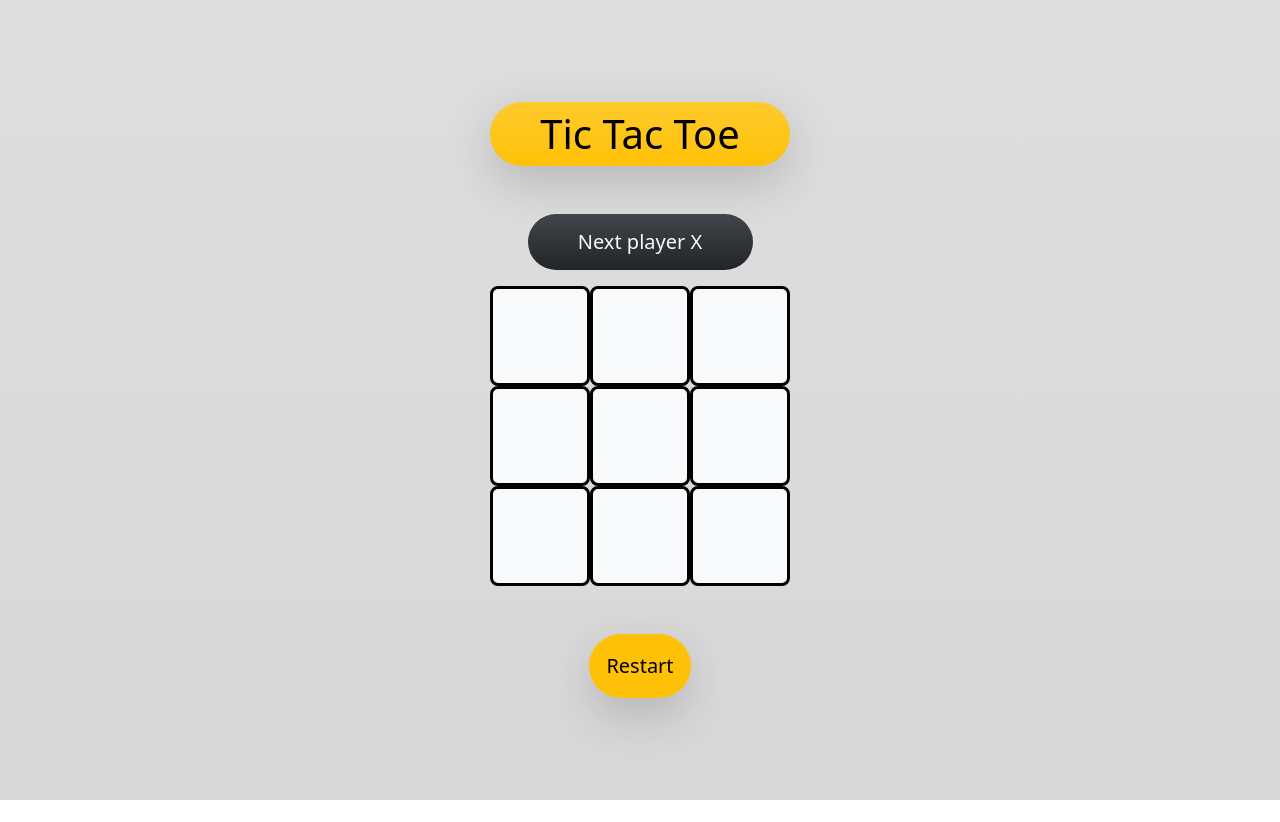
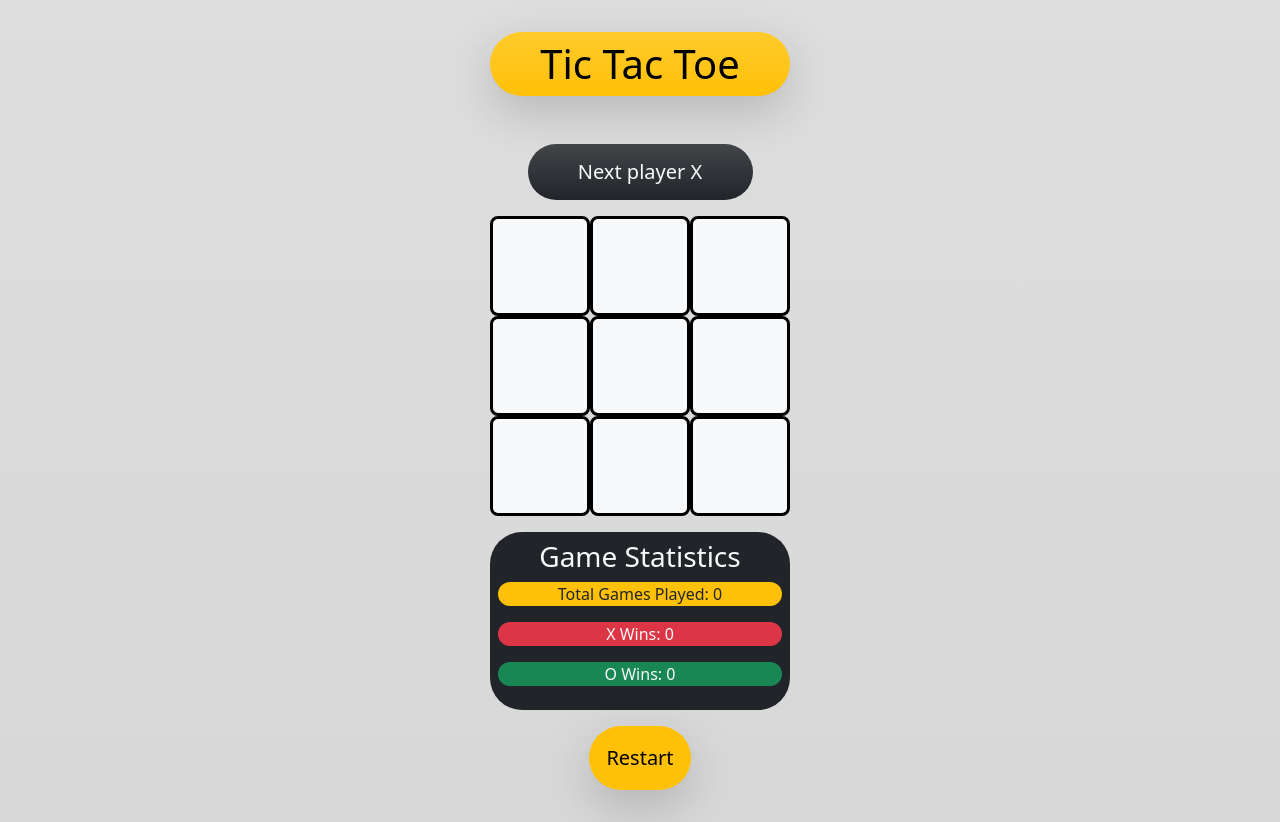
Before and after one commit to Bendy545/tic_tac_toe, a React (Vite) app: page / in a window 1280 px wide. Before the commit the page ends 800 px from the top, so only its background shows below. Built offline with nearby package versions, Linux system fonts and the light colour scheme.

Commit message:
added Statistics.tsx and modified class Board.tsx

```diff
--- a/src/Board.tsx
+++ b/src/Board.tsx
@@ -1,14 +1,31 @@
 import Square from './Square.tsx';
-import {  useState } from 'react';
+import {useEffect, useState} from 'react';
 import calculateWinner from './CalculateWinner.tsx';
 import ChangeBackground from './ChangeBackground.tsx';
 import * as React from 'react';
 import Restart from './Restart.tsx';
+import Statistics from "./Statistics.tsx";
 
 
 const Board: React.FC =() => {
   const [squares, setSquares] = useState<Array<string | null>>(Array(9).fill(null))
   const [isNext, setIsNext] = useState(true);
+  const [xWins, setXWins] = useState(0);
+  const [oWins, setOWins] = useState(0);
+  const [totalGames, setTotalGames] = useState(0);
+
+  const winner = calculateWinner({squares});
+  const draw = squares.every(square => square!== null) && !winner;
+
+  useEffect(() =>{
+      if (winner) {
+          if (winner === 'X') setXWins((prev) => prev + 1);
+          if (winner === 'O') setOWins((prev) => prev + 1);
+          setTotalGames((prev) => prev + 1);
+      } else if(draw) {
+          setTotalGames((prev) => prev + 1);
+      }
+  }, [winner, draw]);
 
   function handleClick(i: number) {
     if (calculateWinner({squares}) || squares[i]) return;
@@ -21,8 +38,6 @@ const Board: React.FC =() => {
 
   }
 
-  const winner = calculateWinner({squares})
-  const draw = squares.every(square => square!== null) && !winner;
   let status;
   if (winner) {
     status = "Winner " + winner;
@@ -59,7 +74,8 @@ const Board: React.FC =() => {
         <Square value={squares[7]} OnClick={() => handleClick(7)}/>
         <Square value={squares[8]} OnClick={() => handleClick(8)}/>
       </div>
-      <Restart OnClick={handleRestart}/>
+        <Statistics xWins={xWins} oWins={oWins} totalGames={totalGames} />
+        <Restart OnClick={handleRestart}/>
     </>
   )
 }
--- a/src/Restart.tsx
+++ b/src/Restart.tsx
@@ -7,7 +7,7 @@ interface RestartProps {
 const Restart: React.FC<RestartProps> = ({OnClick}: RestartProps) => {
 
   return (
-    <button  className="btn p-3 text-black mt-5 btn-lg bg-warning shadow-lg rounded-5" onClick={OnClick}>Restart</button>
+    <button  className="btn p-3 text-black mt-3 btn-lg bg-warning shadow-lg rounded-5" onClick={OnClick}>Restart</button>
   )
 }
 
--- /dev/null
+++ b/src/Statistics.tsx
@@ -0,0 +1,20 @@
+import * as React from "react";
+
+interface  StatisticsProps {
+    xWins: number
+    oWins: number
+    totalGames: number
+}
+
+const Statistics: React.FC<StatisticsProps> = ({xWins, oWins, totalGames}: StatisticsProps) => {
+    return (
+        <div className="mt-3 bg-dark text-light p-2 rounded-5">
+            <h3>Game Statistics</h3>
+            <p className="bg-warning text-dark rounded-5">Total Games Played: {totalGames}</p>
+            <p className="bg-danger rounded-5 text-light">X Wins: {xWins}</p>
+            <p className="bg-success rounded-5 text-light">O Wins: {oWins}</p>
+        </div>
+    )
+}
+
+export default Statistics
```
